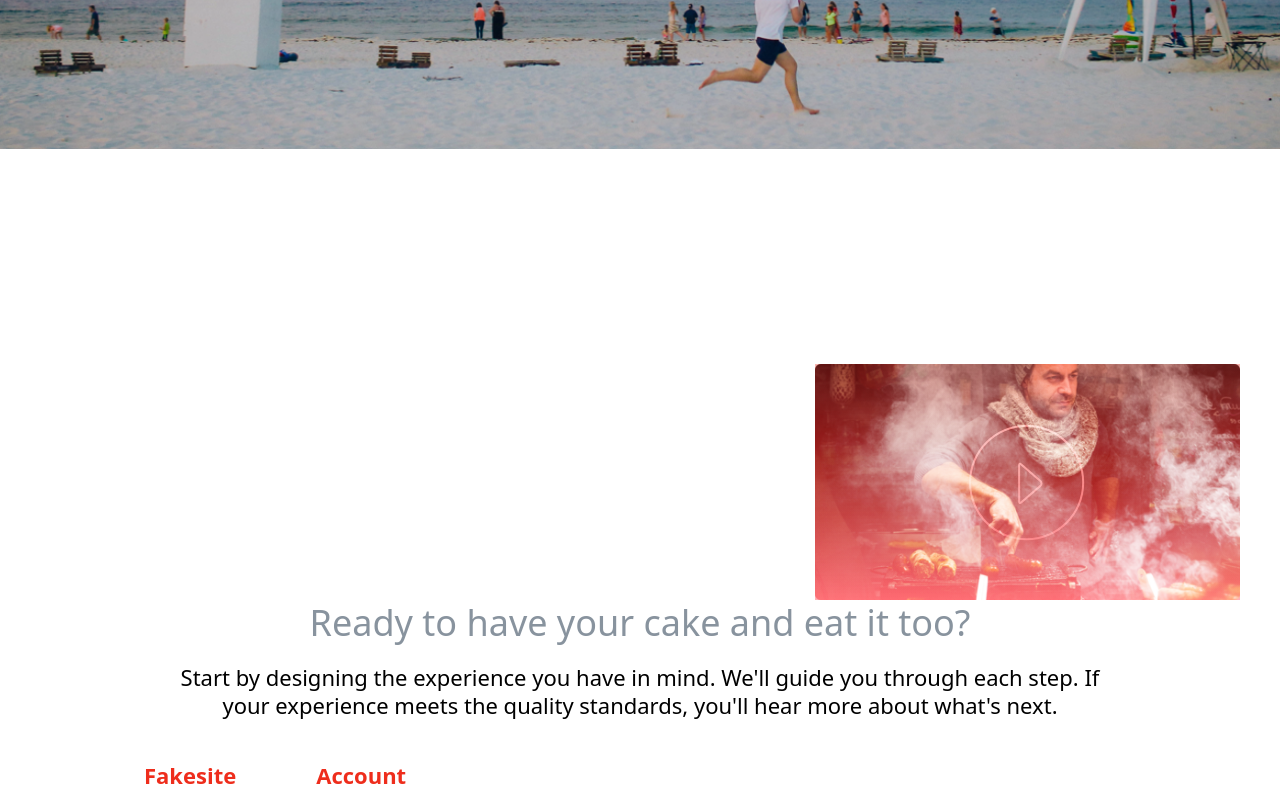
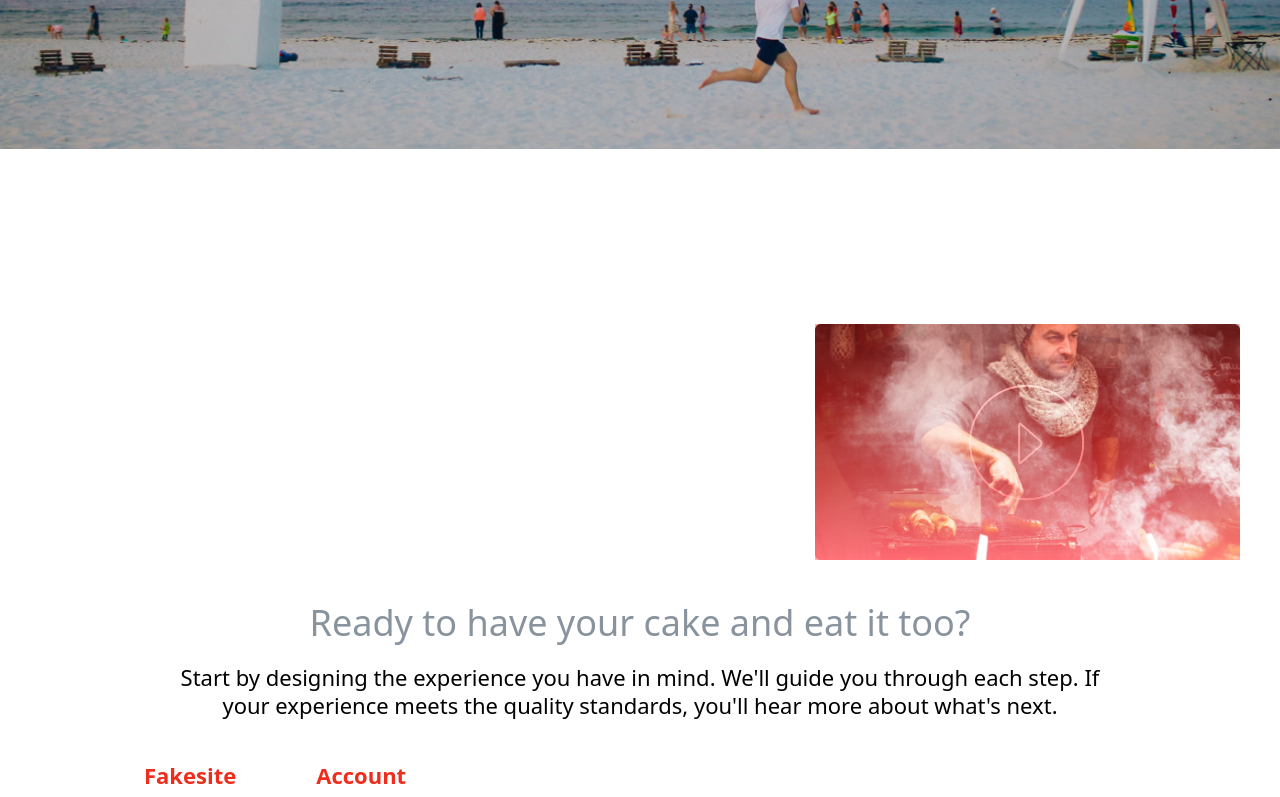
Before and after one commit to dannytszho/fakeSite-sr, a Next.js app: page / in a window 1280 px wide. Shown: the part 491-1288 px from the top of the page. Built offline with nearby package versions, Linux system fonts and the light colour scheme; no server answers.

Commit message:
Update Z-index in VideosCard.tsx

```diff
--- a/components/VideosCard.tsx
+++ b/components/VideosCard.tsx
@@ -70,11 +70,11 @@ export default function VideosCard() {
                 </p>
             </div>
             <div className="px-auto mx-auto w-full h-[250px] md:w-[463px] md:h-[257px]">
-                <button type="button" className="overlay mt-10 basis-1/3">
+                <button type="button" className="overlay z-10 basis-1/3">
                     <a href={video?.url}>
                         <Image
                             src={StockImage}
-                            className="mix-blend-overlay"
+                            className="mix-blend-overlay z-0"
                             alt="pic of a man cooking"
                         />
                     </a>
```
